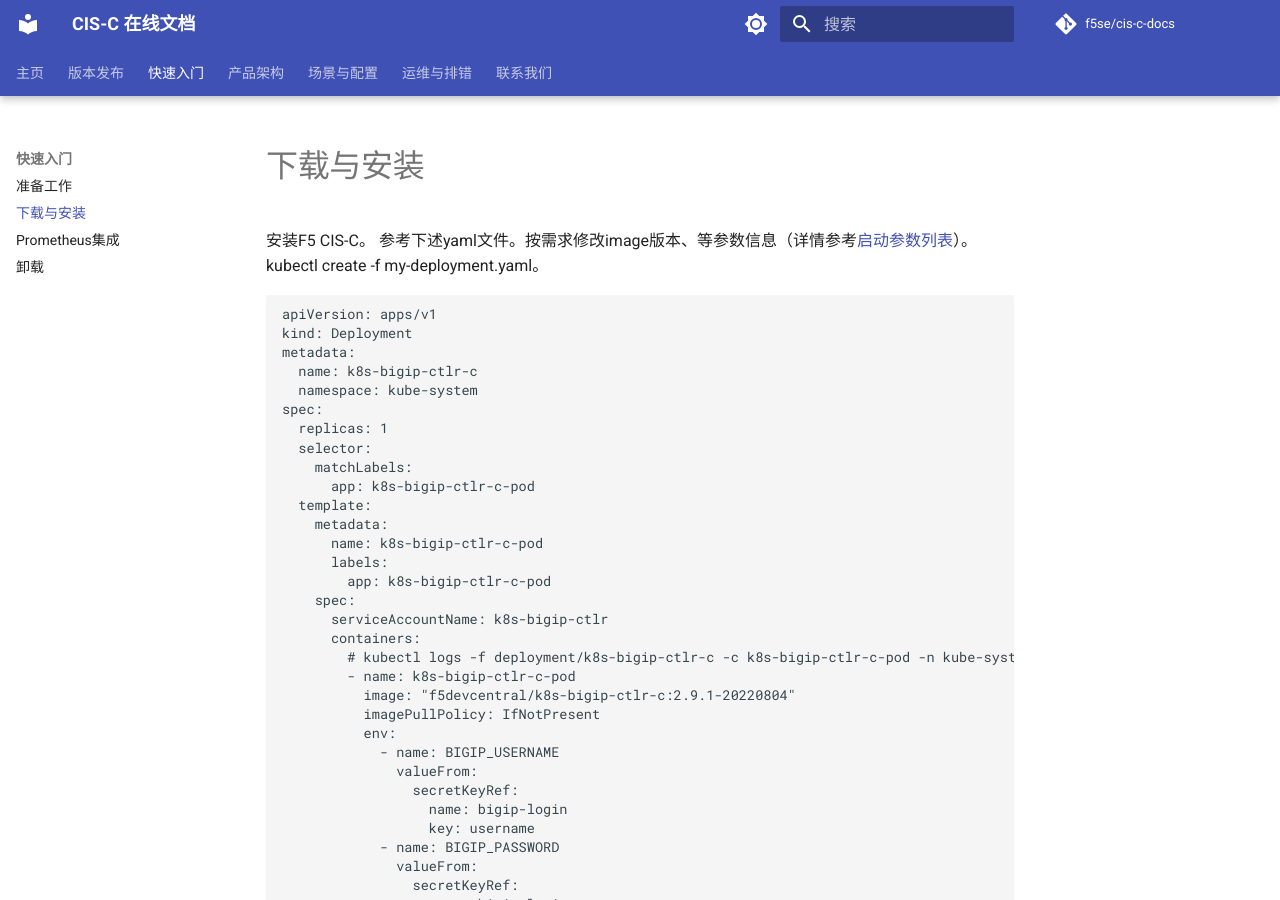
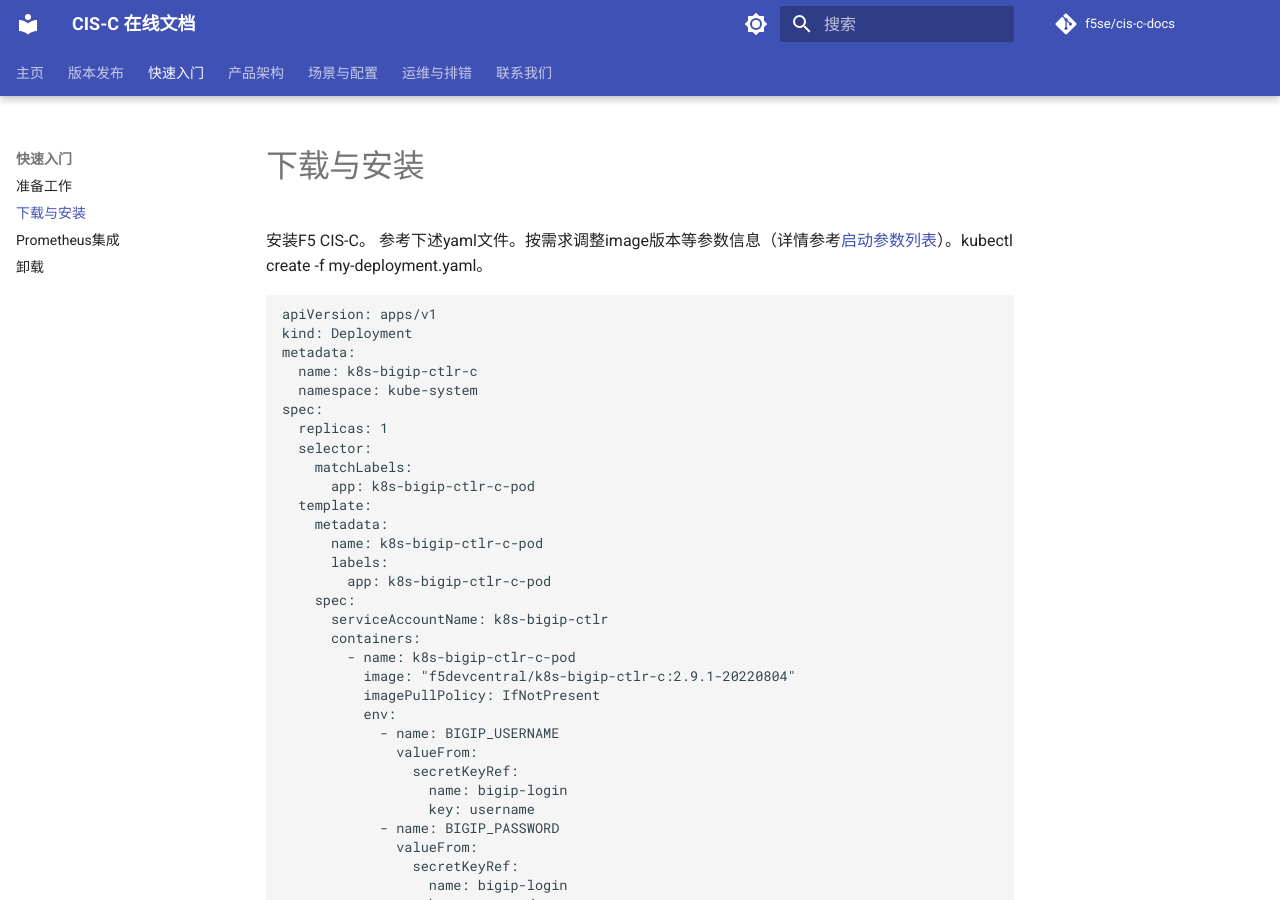
Before and after one commit to f5se/cis-c-docs, an MkDocs documentation site: the page built from docs/quick-start/installation.md, in a window 1280 px wide and 900 px high. Built offline with MkDocs 1.6.1 and Material for MkDocs 9.7.7, drawn with Linux system fonts in a browser that asks for light colours; comment, search, counter and statistics services are not loaded.

Commit message:
some minor update

````diff
--- a/docs/quick-start/installation.md
+++ b/docs/quick-start/installation.md
@@ -1,6 +1,6 @@
 # 下载与安装
 
-安装F5 CIS-C。 参考下述yaml文件。按需求修改image版本、等参数信息（详情参考[启动参数列表](/Architecture/parameters/)）。kubectl create -f my-deployment.yaml。
+安装F5 CIS-C。 参考下述yaml文件。按需求调整image版本等参数信息（详情参考[启动参数列表](/Architecture/parameters/)）。kubectl create -f my-deployment.yaml。
 ```
 apiVersion: apps/v1
 kind: Deployment
@@ -20,7 +20,6 @@
     spec:
       serviceAccountName: k8s-bigip-ctlr
       containers:
-        # kubectl logs -f deployment/k8s-bigip-ctlr-c -c k8s-bigip-ctlr-c-pod -n kube-system
         - name: k8s-bigip-ctlr-c-pod
           image: "f5devcentral/k8s-bigip-ctlr-c:2.9.1-20220804"
           imagePullPolicy: IfNotPresent
````
